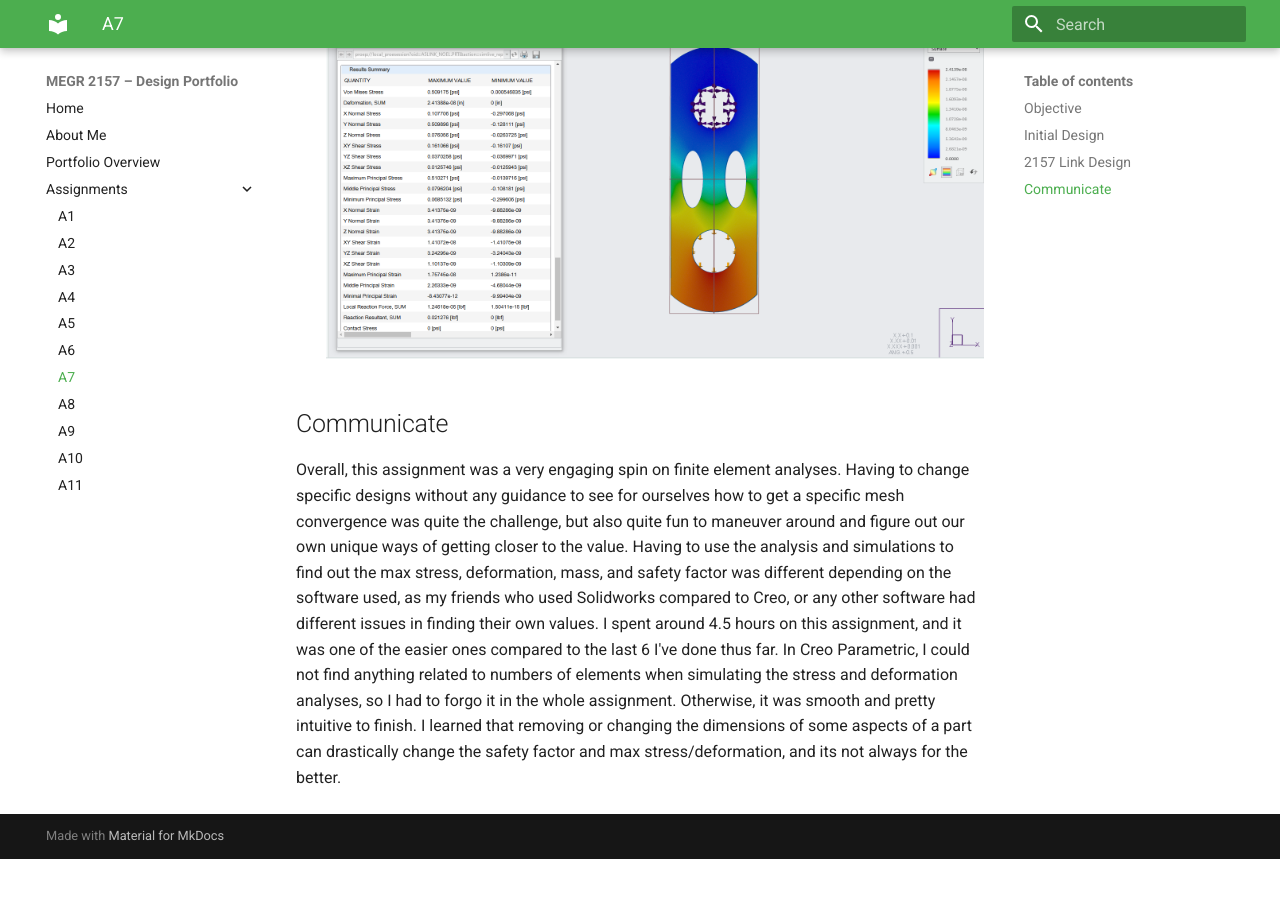
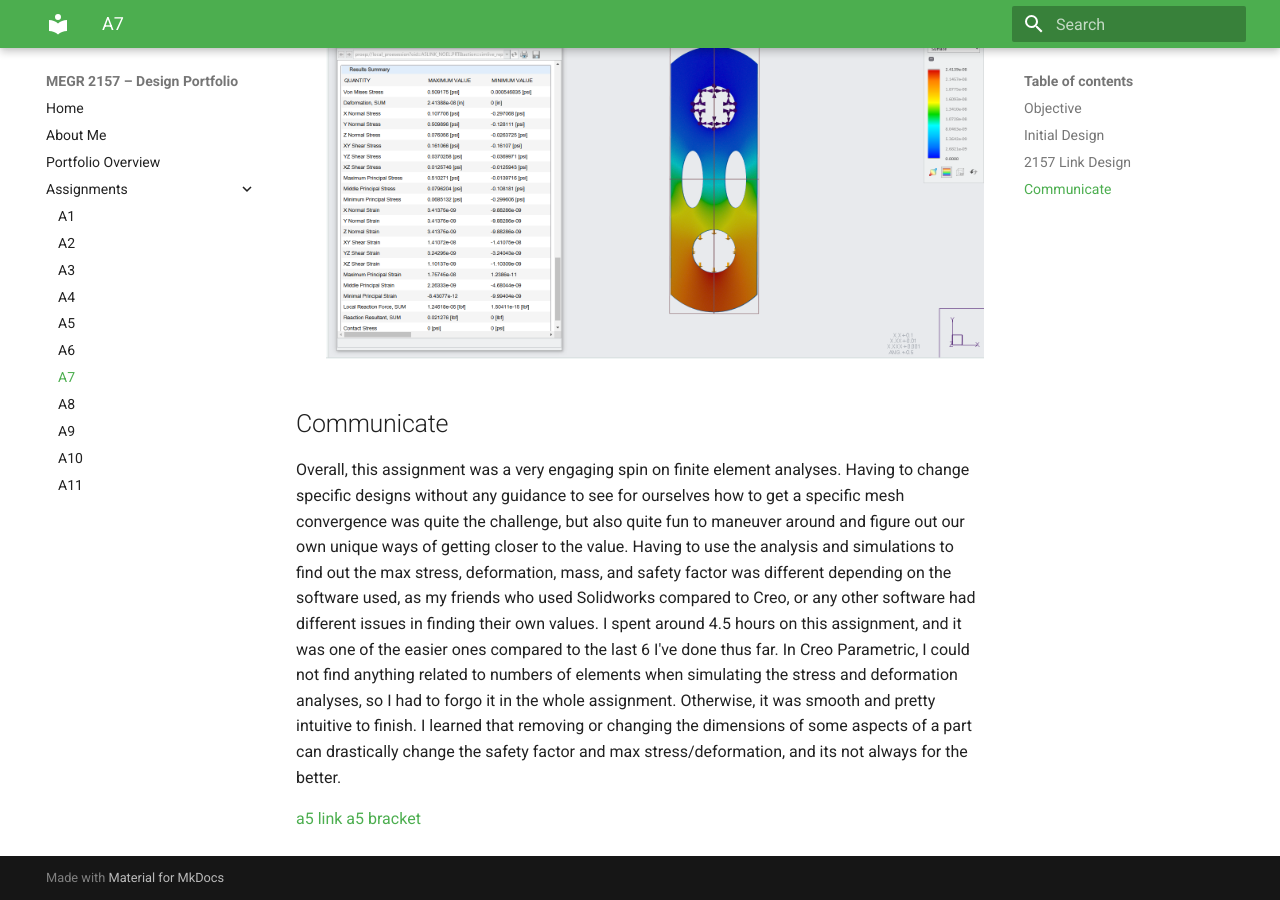
Before and after one commit to N03L1T0/megr2157-noel-portfolio, an MkDocs documentation site: the page built from docs/assignments/A07/index.md, in a window 1280 px wide and 900 px high, scrolled down 5353 px. Built offline with MkDocs 1.6.1 and Material for MkDocs 9.7.7, drawn with Linux system fonts in a browser that asks for light colours; before the commit the page ends 6212 px from its top, so only the background shows below that.

Commit message:
added cad files a7
Added links to additional resources for assignment A07.

```diff
--- a/docs/assignments/A07/index.md
+++ b/docs/assignments/A07/index.md
@@ -27,3 +27,6 @@ The objective of this assignment involves the repeated use of a finite element a
 
 ## Communicate
 Overall, this assignment was a very engaging spin on finite element analyses. Having to change specific designs without any guidance to see for ourselves how to get a specific mesh convergence was quite the challenge, but also quite fun to maneuver around and figure out our own unique ways of getting closer to the value. Having to use the analysis and simulations to find out the max stress, deformation, mass, and safety factor was different depending on the software used, as my friends who used Solidworks compared to Creo, or any other software had different issues in finding their own values. I spent around 4.5 hours on this assignment, and it was one of the easier ones compared to the last 6 I've done thus far. In Creo Parametric, I could not find anything related to numbers of elements when simulating the stress and deformation analyses, so I had to forgo it in the whole assignment. Otherwise, it was smooth and pretty intuitive to finish. I learned that removing or changing the dimensions of some aspects of a part can drastically change the safety factor and max stress/deformation, and its not always for the better.
+
+[a5 link](a5link_noel.prt.zip)
+[a5 bracket](a5bracket_noel.prt.zip)
```
